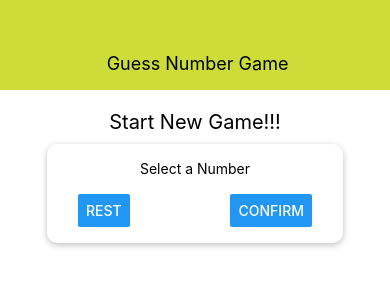
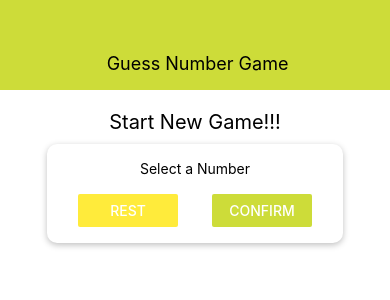
Before and after one commit to devqmr/GuessNumberGame, a React Native app: screen / in a window 390 px wide. Shown: the top 300 px of the page. Built offline with nearby package versions, Linux system fonts and the light colour scheme.

Commit message:
Add Theme Colors

```diff
--- a/components/Header.js
+++ b/components/Header.js
@@ -1,5 +1,7 @@
 import React from 'react';
 import { View, Text, StyleSheet } from 'react-native';
+import Colors from '../constants/colors'
+
 
 const Header = props => {
     return (
@@ -13,7 +15,7 @@ const styles = StyleSheet.create({
         width: '100%',
         height: 90,
         paddingTop: 36,
-        backgroundColor: '#CDDC39',
+        backgroundColor: Colors.primary,
         justifyContent: 'center',
         alignItems: 'center'
     },
--- /dev/null
+++ b/constants/colors.js
@@ -0,0 +1,4 @@
+export default {
+    primary: "#CDDC39",
+    accent: "#FFEB3B"
+}
--- a/screens/StartGameScreen.js
+++ b/screens/StartGameScreen.js
@@ -1,6 +1,7 @@
 import React from 'react';
 import { View, Text, StyleSheet, TextInput, Button } from 'react-native';
 import Card from '../components/Card'
+import Colors from '../constants/colors'
 
 const StartGameScreen = props => {
     return (
@@ -11,18 +12,10 @@ const StartGameScreen = props => {
                 <Text >Select a Number</Text>
                 <TextInput />
                 <View style={styles.buttonContainer}>
-                    <Button style={styles.button} title="Rest" onPress={() => { }} />
-                    <Button style={styles.button} title="Confirm" onPress={() => { }} />
+                    <View style={styles.button}><Button title="Rest" onPress={() => { }} color={Colors.accent} /></View>
+                    <View style={styles.button}><Button title="Confirm" onPress={() => { }} color={Colors.primary}/></View>
                 </View>
             </Card>
-            {/* <View style={styles.inputContainer}>
-                <Text >Select a Number</Text>
-                <TextInput />
-                <View style={styles.buttonContainer}>
-                    <Button style={styles.button} title="Rest" onPress={() => { }} />
-                    <Button style={styles.button} title="Confirm" onPress={() => { }} />
-                </View>
-            </View> */}
         </View>
     );
 };
@@ -47,6 +40,9 @@ const styles = StyleSheet.create({
         width: "100%",
         justifyContent: 'space-between',
         paddingHorizontal: 15
+    },
+    button: {
+        width: 100
     }
 });
 
```
